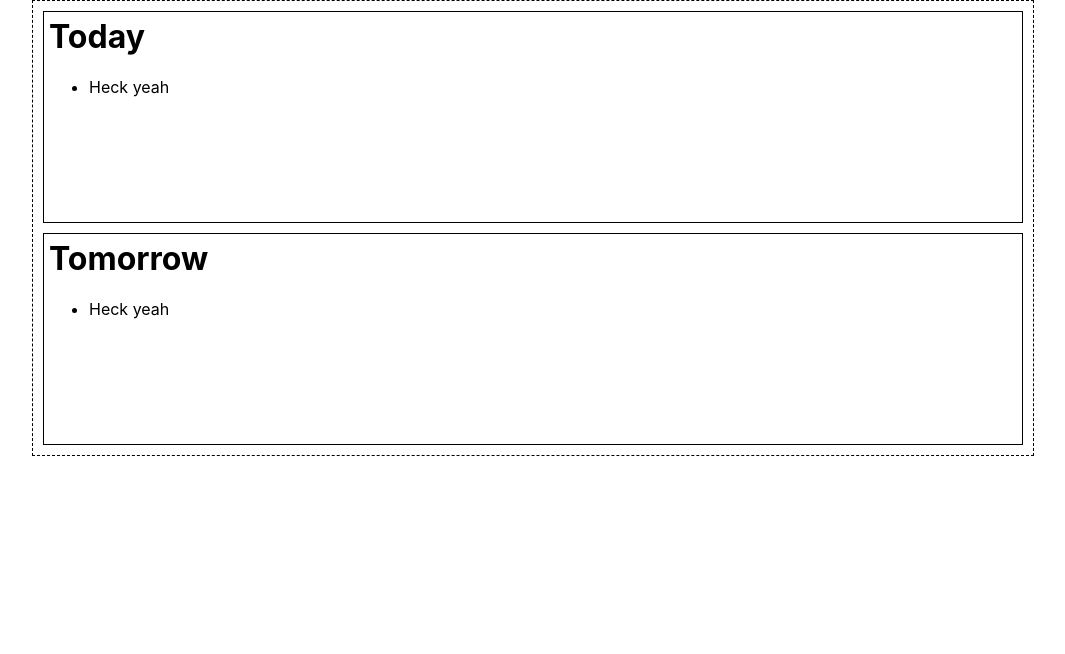
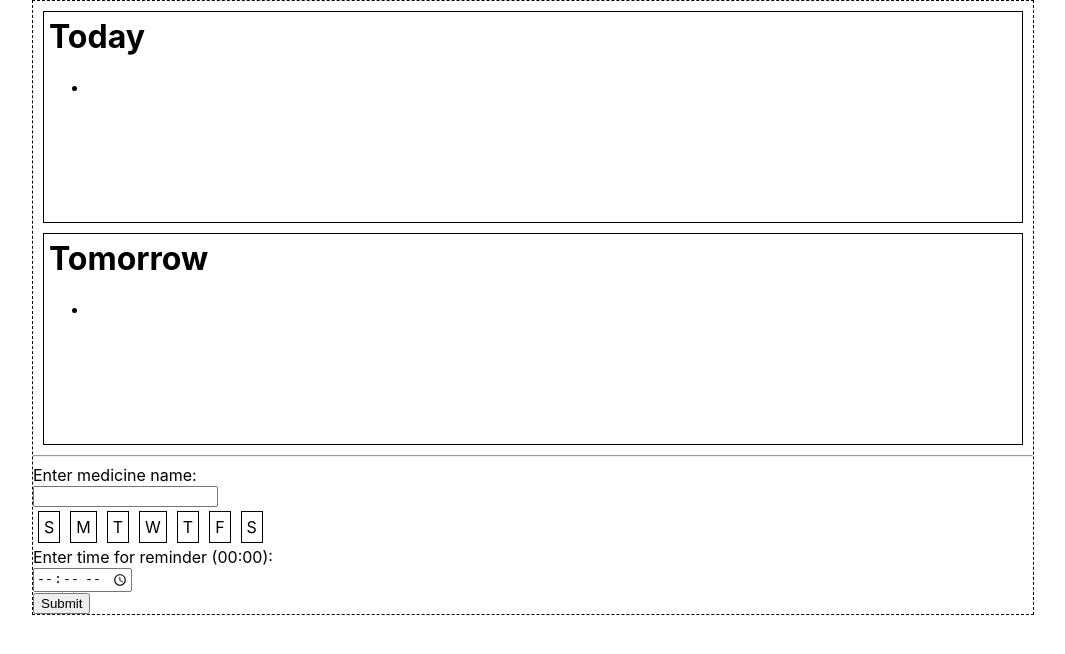
Before and after one commit to cravend/zarchive-2020-cuhackit, a Next.js app in the folder site/: page / in a window 1280 px wide. Shown: the top 654 px of the page, without its empty margins (107-1172 px from the left). Built offline with nearby package versions, Linux system fonts and the light colour scheme.

Commit message:
add registration section

```diff
--- /dev/null
+++ b/site/components/Register.js
@@ -0,0 +1,92 @@
+import styles from './Register.module.scss'
+
+import { Formik, Form, Field, ErrorMessage } from 'formik'
+
+const Checkbox = ({ name, type, message, value }) => (
+  <div className={styles.dateButton}>
+    <Field
+      type={type}
+      name={name}
+      id={value ? value : name}
+      value={value ? value : undefined}
+      hidden
+    />
+    <label htmlFor={value ? value : name}>{message}</label>
+  </div>
+)
+
+const Element = ({ name, type, message, value }) => (
+  <div>
+    <label htmlFor={value ? value : name}>
+      {message}
+      <br />
+      <Field
+        type={type}
+        name={name}
+        id={value ? value : name}
+        value={value ? value : undefined}
+      />
+    </label>
+  </div>
+)
+
+const Basic = () => (
+  <div>
+    <Formik
+      initialValues={{
+        name: '',
+        days: undefined,
+        time: '',
+        test: undefined
+      }}
+      validate={values => {
+        //[0-9][0-9]:[0-9][0-9]
+        const errors = {}
+        if (!values.name) {
+          errors.name = 'Required'
+        }
+        if (values.days == undefined) {
+          errors.days = 'Choose at least one'
+        } else if (!/^[0-9][0-9]:[0-9][0-9]$/.test(values.time)) {
+          errors.time = 'Invalid time'
+        }
+        return errors
+      }}
+      onSubmit={(values, { setSubmitting }) => {
+        setTimeout(() => {
+          alert(JSON.stringify(values, null, 2)) // put cool post stuff here
+          setSubmitting(false)
+        }, 400)
+      }}
+    >
+      {({ isSubmitting }) => (
+        <Form>
+          <Element name="name" type="text" message="Enter medicine name: " />
+          <ErrorMessage name="name" component="div" />
+          <ErrorMessage name="days" component="div" />
+          <div style={{ display: 'flex' }}>
+            <Checkbox name="days" type="checkbox" message="S" value="sun" />
+            <Checkbox name="days" type="checkbox" message="M" value="mon" />
+            <Checkbox name="days" type="checkbox" message="T" value="tue" />
+            <Checkbox name="days" type="checkbox" message="W" value="wed" />
+            <Checkbox name="days" type="checkbox" message="T" value="thu" />
+            <Checkbox name="days" type="checkbox" message="F" value="fri" />
+            <Checkbox name="days" type="checkbox" message="S" value="sat" />
+          </div>
+          <ErrorMessage name="time" component="div" />
+
+          <Element
+            name="time"
+            type="time"
+            message="Enter time for reminder (00:00): "
+          />
+          <button type="submit" disabled={isSubmitting}>
+            Submit
+          </button>
+        </Form>
+      )}
+    </Formik>
+  </div>
+)
+
+export default Basic
--- /dev/null
+++ b/site/components/Register.module.scss
@@ -0,0 +1,11 @@
+.dateButton {
+  margin: 10px 5px;
+  label {
+    border: 1px solid black;
+    padding: 5px;
+  }
+  input:checked + label {
+    background-color: #911;
+    color: #fff;
+  }
+}
--- a/site/package.json
+++ b/site/package.json
@@ -21,6 +21,7 @@
   "homepage": "https://github.com/cravend/cuhackit-2020#readme",
   "dependencies": {
     "@zeit/next-sass": "^1.0.1",
+    "formik": "^2.1.2",
     "next": "^9.2.1",
     "node-sass": "^4.13.1",
     "react": "^16.12.0",
--- a/site/pages/index.js
+++ b/site/pages/index.js
@@ -1,14 +1,17 @@
 import Container from '../components/Container'
 import Day from '../components/Day'
+import Register from '../components/Register'
 import styles from '../styles.scss'
 
 function HomePage() {
   return (
     <Container>
       <div className={styles.flexContainer}>
-        <Day name="Today" details="Heck yeah" />
-        <Day name="Tomorrow" details="Heck yeah" />
+        <Day name="Today" medicine={{ name: 'Atorvastatin', time: '22:00' }} />
+        <Day name="Tomorrow" medicine={{ name: 'Tretonin', time: '07:00' }} />
       </div>
+      <hr />
+      <Register />
     </Container>
   )
 }
```
Also changed, not shown: 1 other file (tests, documents, lock files or other folders).
